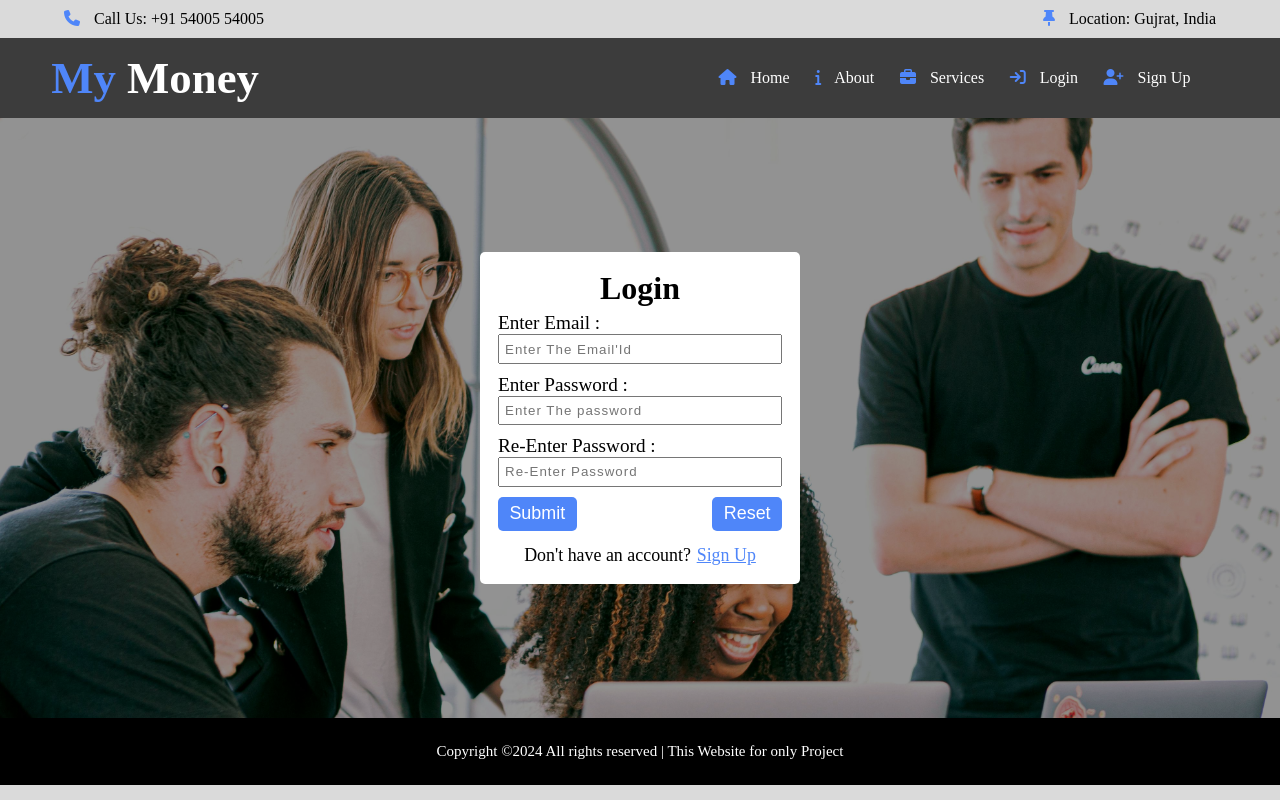
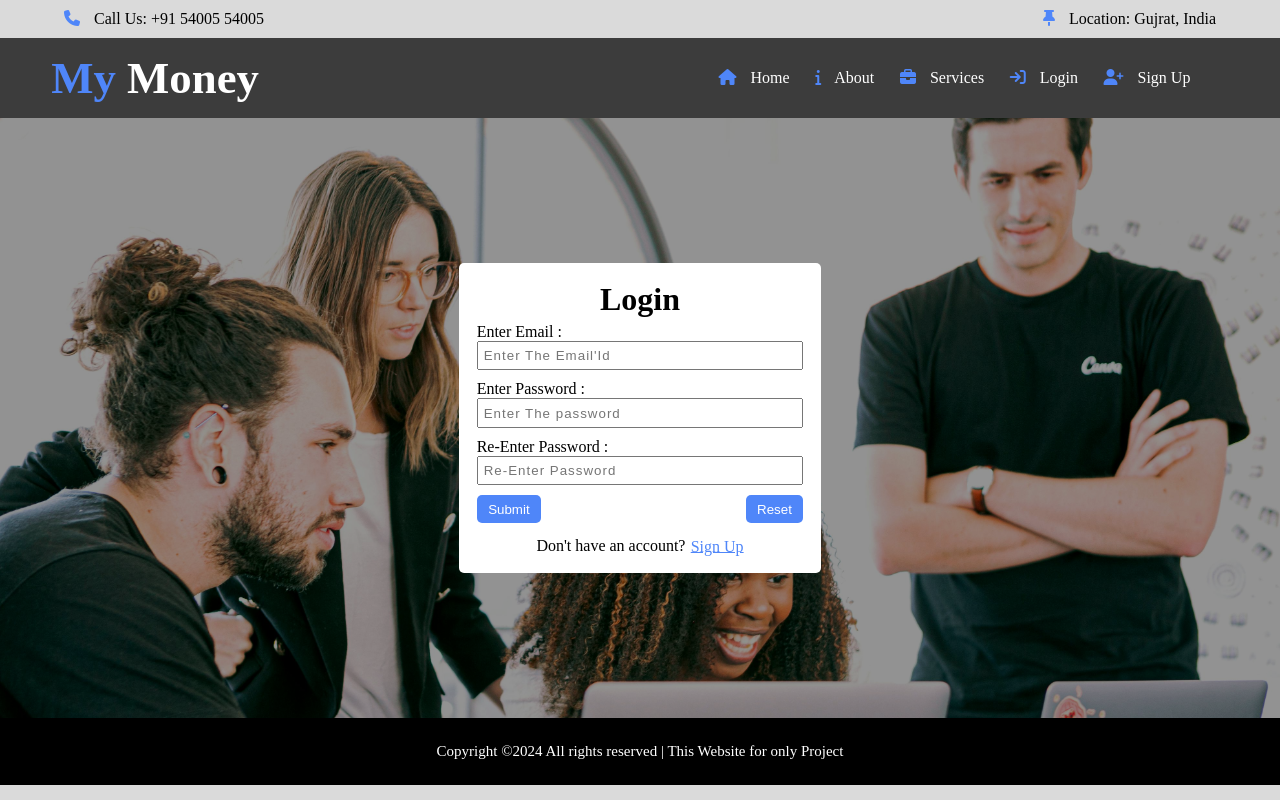
Before and after one commit to sujit-patel/Financial-Website, a PHP site: page /login.html in a window 1280 px wide. Run offline with PHP 8.4, Linux system fonts and the light colour scheme.

Commit message:
Update login.css

```diff
--- a/login.css
+++ b/login.css
@@ -156,6 +156,7 @@ aside .menu-bar {
     align-items: center;
     justify-content: center;
     position: relative;
+    padding: 20px;
 }
 
 .container .overlay {
@@ -176,7 +177,6 @@ form {
     flex-direction: column;
     align-items: center;
     justify-content: center;
-    width: 25%;
     z-index: 1;
 }
 
@@ -186,14 +186,9 @@ form .block {
 }
 
 form h1 {
-    font-size: 2.5vw;
     display: flex;
     justify-content: center;
 
-}
-
-form label {
-    font-size: 1.5vw;
 }
 
 form ::placeholder {
@@ -214,7 +209,6 @@ form input {
 }
 
 #btn button {
-    font-size: 1.4vw;
     padding: 0.5vw 0.9vw;
     color: white;
     background-color: #4F86F9;
@@ -223,7 +217,6 @@ form input {
 }
 
 form p {
-    font-size: 1.4vw;
     padding-top: 0.7vw;
 }
 
@@ -232,7 +225,6 @@ form p span a {
     text-decoration: underline;
     padding-left: 0.1vw;
 }
-
 
 /* footer part  */
 footer {
```
